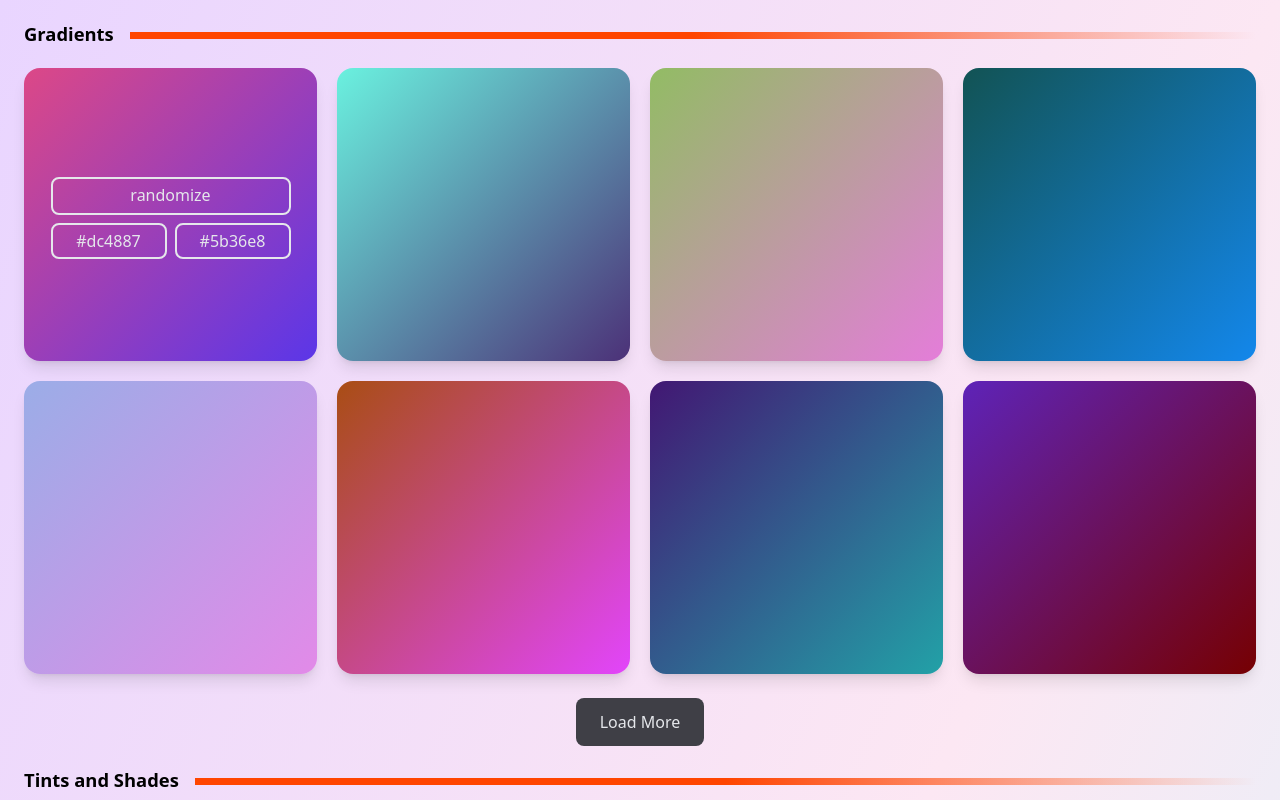
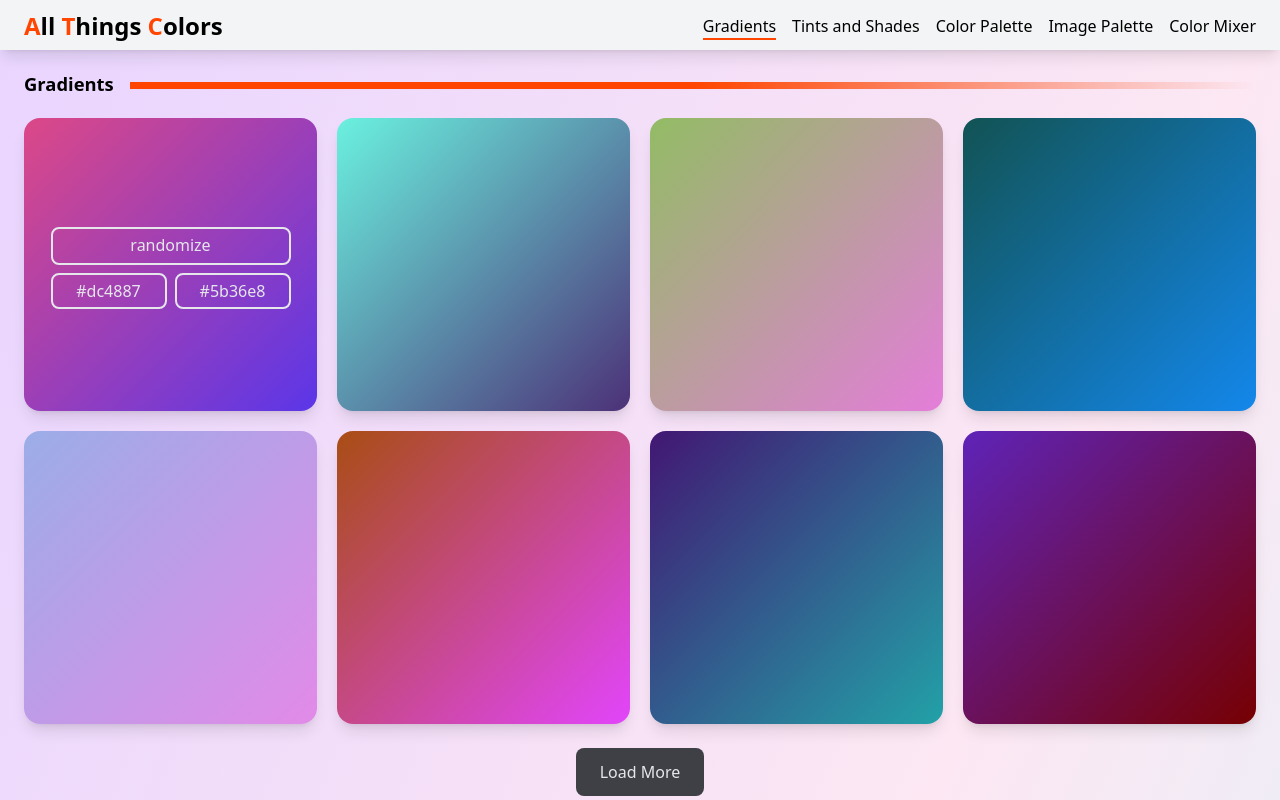
Before and after one commit to sina-byn/all-things-colors, a Next.js app: page / in a window 1280 px wide. Shown: the top 800 px of the page. Built offline with nearby package versions, Linux system fonts and the light colour scheme.

Commit message:
header made responsive

```diff
--- a/components/Navbar.tsx
+++ b/components/Navbar.tsx
@@ -1,4 +1,4 @@
-import { FC, MouseEvent } from 'react';
+import { FC, MouseEvent, useState } from 'react';
 
 // * components
 import Button from './Button';
@@ -11,12 +11,13 @@ const navButtonClassName = `
 `;
 
 const Navbar: FC = () => {
+  const [expanded, setExpanded] = useState<boolean>(false);
+
+  const expandToggler = () => setExpanded(prev => !prev);
   const clickHandler = (e: MouseEvent) => {
     const navButton = e.target as HTMLElement;
     const sectionId = navButton.dataset.sectionId;
     const section = document.querySelector(`.${sectionId}`);
-
-    console.log(sectionId);
 
     if (!section || !sectionId) return;
 
@@ -36,7 +37,26 @@ const Navbar: FC = () => {
 
   return (
     <nav>
-      <ul className='flex items-center gap-x-4'>
+      <i
+        onClick={expandToggler}
+        className='fa-solid fa-bars fa-xl block lg:hidden cursor-pointer hover:text-orange-red'
+      />
+      <ul
+        className={`
+        flex flex-col lg:flex-row items-center gap-x-4 gap-y-6
+        fixed lg:static top-0 right-0 z-[150]
+        h-screen lg:h-auto bg-gray-100 lg:bg-transparent
+        px-10 lg:px-0 shadow-2xl lg:shadow-none
+        lg:translate-x-0 transition-transform duration-300
+        ${expanded ? '' : 'translate-x-full'}
+      `}
+      >
+        <li className='lg:hidden w-fit self-end mt-3.5 mb-5 -mr-3'>
+          <i
+            onClick={expandToggler}
+            className='fa-solid fa-close fa-xl cursor-pointer hover:text-orange-red'
+          />
+        </li>
         <li>
           <Button
             onClick={clickHandler}
@@ -83,6 +103,14 @@ const Navbar: FC = () => {
           </Button>
         </li>
       </ul>
+      <div
+        onClick={expandToggler}
+        className={`
+        overlay block lg:hidden fixed inset-0 w-screen h-screen bg-black/60
+        transition-transform duration-300
+        ${expanded ? '' : '-translate-x-full'}
+        `}
+      />
     </nav>
   );
 };
--- a/pages/index.tsx
+++ b/pages/index.tsx
@@ -65,7 +65,7 @@ const Home: NextPage = () => {
 
   return (
     <>
-      {/* <header className='h-[50px] sticky top-0 z-50 bg-gray-100 py-3'>
+      <header className='h-[50px] sticky top-0 z-50 bg-gray-100 py-3 shadow-lg'>
         <div className='header-content max-w-[1440px] flex items-center justify-between px-2 xs:px-6 -mt-0.5 mx-auto'>
           <h1 className='text-2xl font-bold overflow-hidden'>
             <span className='text-orange-red'>A</span>ll&nbsp;
@@ -74,7 +74,7 @@ const Home: NextPage = () => {
           </h1>
           <Navbar />
         </div>
-      </header> */}
+      </header>
       <main className='max-w-[1440px] px-2 xs:px-6 mx-auto'>
         <SectionHeader title='Gradients' />
         <section className='gradients-section grid xs:grid-cols-2 sm:grid-cols-3 lg:grid-cols-4 gap-3 md:gap-5 mb-6'>
```
